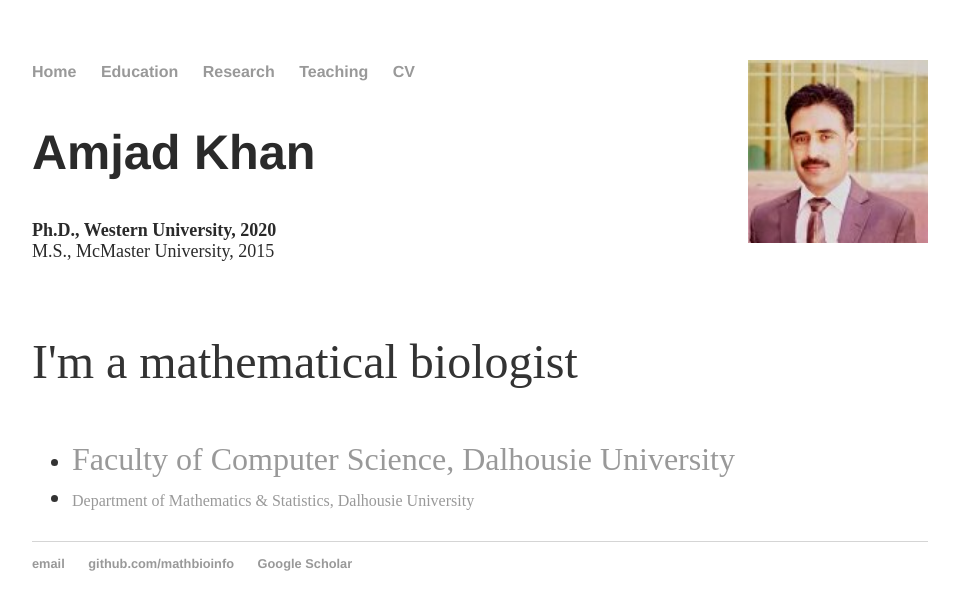
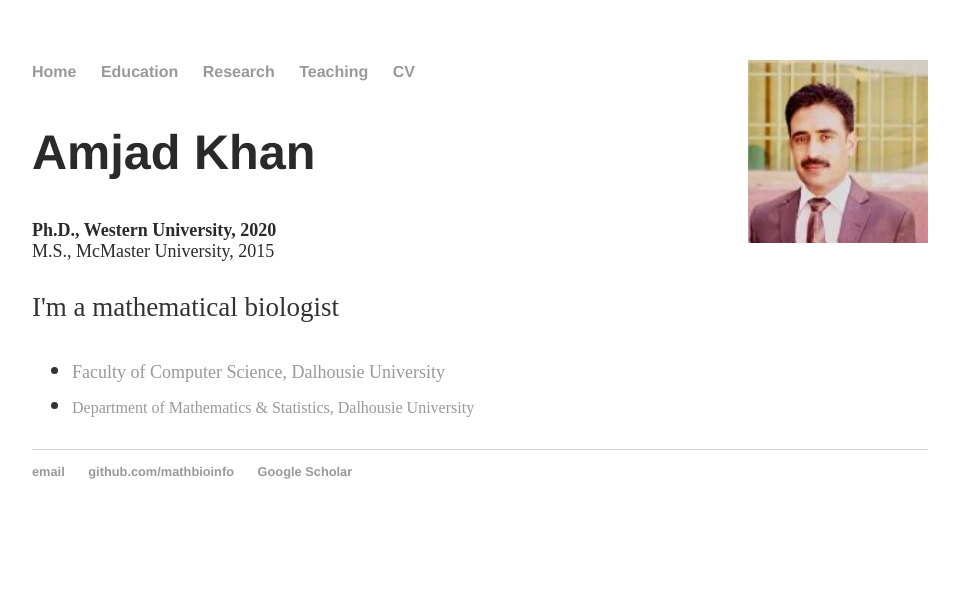
Before and after one commit to MathBioInfo/amjadkhan, a Jekyll site: the page index.html, which Jekyll copies as it is, in a window 1280 px wide. Shown: the top 610 px of the page, without its empty margins (160-1119 px from the left). Built offline with Jekyll 4.4.1, drawn with Linux system fonts in a browser that asks for light colours.

Commit message:
Update index.html

```diff
--- a/index.html
+++ b/index.html
@@ -24,7 +24,7 @@
         		<h2>Amjad Khan</h2>
 			<strong> Ph.D., Western University, 2020
 			</strong></a><br />M.S., McMaster University, 2015
-			</font><br /><br /><font color="#2a2a2a" size="6">
+
 			<p>I'm a mathematical biologist</a></p>
     		</div><!-- /.blurb -->
 		</div><!-- /.container -->
```
